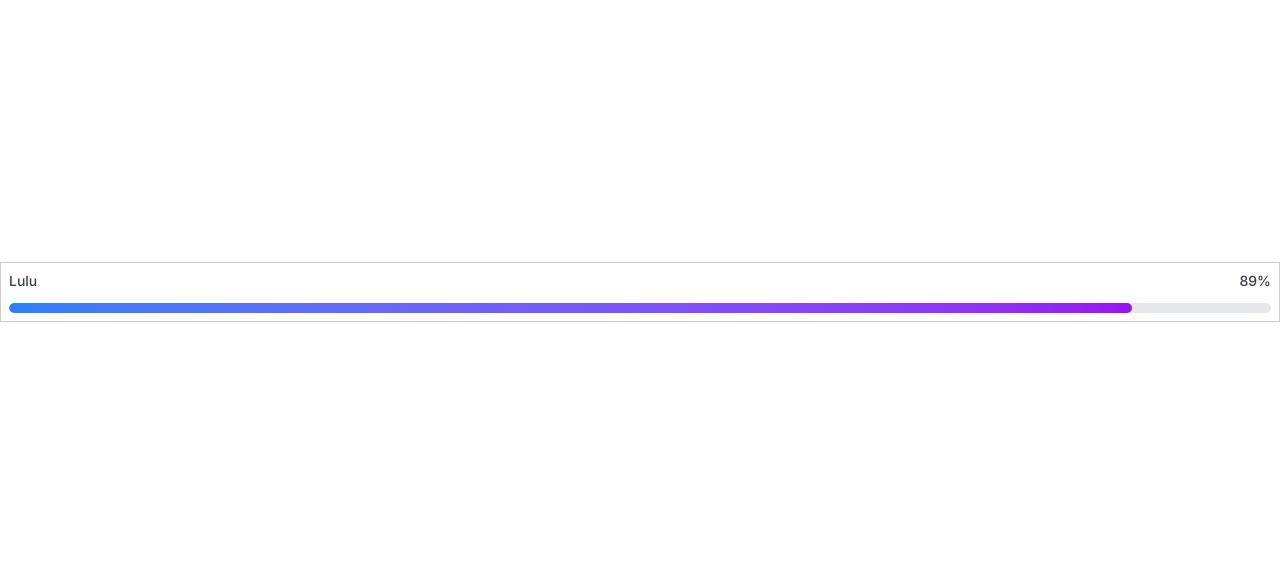
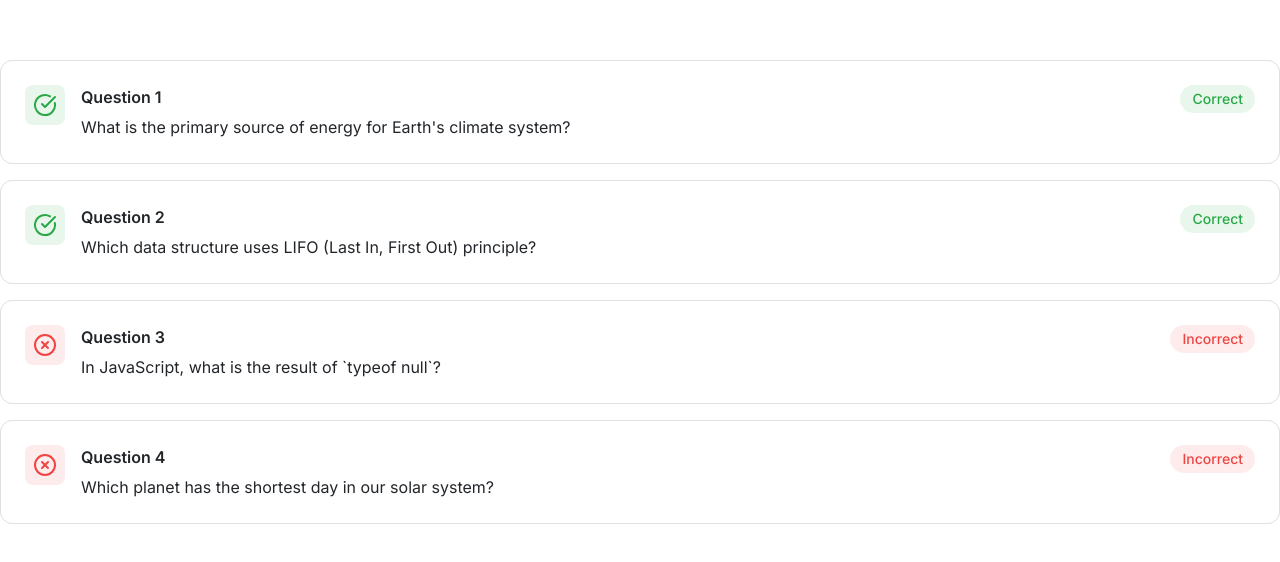
Before and after one commit to johnreyluntayao/revview, a Next.js app: page / in a window 1280 px wide. Shown: the part 108-670 px from the top of the page. Built offline with nearby package versions, Linux system fonts and the light colour scheme.

Commit message:
add quiz accordion component

```diff
--- a/app/page.tsx
+++ b/app/page.tsx
@@ -4,22 +4,85 @@ import CountDownTimer from "@/components/atoms/CountDownTimer";
 import Feedback from "@/components/atoms/Feedback";
 import Footer from "@/components/atoms/Footer";
 import Progress from "@/components/atoms/Progress";
-import { NavBar } from "@/lib/imports";
+import { NavBar, QuizAccordion } from "@/lib/imports";
 import { Car, Eye } from "lucide-react";
 
 import { Users, UserCheck, BookOpen, BarChart2, Trophy, Clock } from "lucide-react";
 
 
 export default function Home() {
+
+ const sampleQuestions = [
+  {
+    id: "q1",
+    text: "What is the primary source of energy for Earth's climate system?",
+    options: [
+      "Geothermal heat from the Earth's core",
+      "Solar radiation from the Sun",
+      "Tidal forces from the Moon",
+      "Radioactive decay in the mantle",
+    ],
+    correctAnswer: "B",
+    explanation:
+      "The Sun provides nearly all the energy that drives Earth's climate system through solar radiation. Geothermal, tidal, and radioactive sources contribute only a tiny fraction.",
+  },
+  {
+    id: "q2",
+    text: "Which data structure uses LIFO (Last In, First Out) principle?",
+    options: ["Queue", "Linked List", "Stack", "Binary Tree"],
+    correctAnswer: "C",
+    explanation:
+      "A **stack** follows the LIFO principle — the last element added is the first one removed (like a stack of plates). Queues use FIFO (First In, First Out).",
+  },
+  {
+    id: "q3",
+    text: "In JavaScript, what is the result of `typeof null`?",
+    options: ["null", "undefined", "object", "boolean"],
+    correctAnswer: "C",
+    explanation:
+      "Due to a famous bug in the original JavaScript implementation, `typeof null` returns `'object'`. This is considered a historical error that was never fixed for backward compatibility.",
+  },
+  {
+    id: "q4",
+    text: "Which planet has the shortest day in our solar system?",
+    options: ["Mercury", "Jupiter", "Earth", "Saturn"],
+    correctAnswer: "B",
+    explanation:
+      "Jupiter has the shortest day of any planet, completing one rotation in approximately **9 hours and 56 minutes**. Despite being much larger than Earth, it rotates very quickly.",
+  },
+];
+
+ const sampleAnswers = [
+  {
+    questionId: "q1",
+    selectedOption: "B",
+    isCorrect: true,
+  },
+  {
+    questionId: "q2",
+    selectedOption: "C",
+    isCorrect: true,
+  },
+  {
+    questionId: "q3",
+    selectedOption: "A", // wrong
+    isCorrect: false,
+  },
+  {
+    questionId: "q4",
+    selectedOption: "C", // wrong
+    isCorrect: false,
+  },
+];
+
   return (
     <div className="flex min-h-screen items-center justify-center font-sans">
 
-   <Progress
-   variant="percent"
-   label="Lulu"
-   percentage={89}
+   <QuizAccordion
+   questions={sampleQuestions}
+    answers={sampleAnswers}
+   />
 
-   />
 </div>
   );
 }
--- a/components/atoms/Chip.tsx
+++ b/components/atoms/Chip.tsx
@@ -7,28 +7,32 @@ import React from 'react'
     text: '',
   },
   numerical: {
-    background: 'bg-blue-100',
-    text: 'text-blue-800',
+    background: 'bg-primary/10',
+    text: 'text-primary',
   },
   verbal: {
-    background: 'bg-green-100',
-    text: 'text-green-800',
+    background: 'bg-success/10',
+    text: 'text-success',
   },
   general: {
-    background: 'bg-purple-100',
-    text: 'text-purple-800',
+    background: 'bg-secondary/10',
+    text: 'text-secondary',
   },
   analytical: {
-    background: 'bg-amber-100', // or orange-100 / yellow-100
+    background: 'bg-amber-100',
     text: 'text-amber-800',
   },
   correct: {
-    background: 'bg-emerald-100',
-    text: 'text-emerald-800 font-medium',
+    background: 'bg-success/10',
+    text: 'text-success',
+  },
+  incorrect: {
+    background: 'bg-destructive/10',
+    text: 'text-destructive',
   },
   resolved: {
-    background: 'bg-cyan-100',
-    text: 'text-cyan-800 font-medium',
+    background: 'bg-success/10',
+    text: 'text-success',
   },
   score: {
     background: 'bg-indigo-50',
@@ -45,7 +49,7 @@ const Chip: React.FC<ChipProps> = ({
 }) => {
   const style = variantStyles[variant] || variantStyles.default
 
-    const baseClasses = `inline-flex items-center gap-2 px-3 py-1 text-xs md:text-sm lg:text-base ${className} ${style.background} ${style.text} rounded-full`
+    const baseClasses = `inline-flex items-center font-medium gap-2 px-3 py-1 text-xs md:text-sm ${className} ${style.background} ${style.text} rounded-full`
   return (
 
     <div className={baseClasses}>
--- /dev/null
+++ b/components/ui/QuizAccordion.tsx
@@ -0,0 +1,155 @@
+"use client";
+
+import { IncorrectAnswer, CorrectAnswer } from "@/lib/icons";
+import { Chip } from "@/lib/imports";
+import { useState } from "react";
+
+interface Question {
+  id: string | number;
+  text: string;
+  options: string[];
+  correctAnswer: string;
+  explanation: string;
+}
+
+interface Answer {
+  questionId: string | number;
+  selectedOption: string;
+  isCorrect: boolean;
+}
+
+interface QuizAccordionProps {
+  questions: Question[];
+  answers: Answer[];
+}
+
+const optionLetters = ["A", "B", "C", "D", "E", "F", "G", "H"];
+
+export default function QuizAccordion({
+  questions,
+  answers,
+}: QuizAccordionProps) {
+  const [expandedQuestion, setExpandedQuestion] = useState<number | null>(null);
+
+  return (
+    <div className="space-y-4 w-full">
+      {questions.map((question, idx) => {
+        const answer = answers.find((a) => a.questionId === question.id);
+        const isExpanded = expandedQuestion === idx;
+
+        return (
+          <div
+            key={question.id ?? idx}
+            className="border border-border rounded-xl overflow-hidden bg-card"
+          >
+            <button
+              onClick={() =>
+                setExpandedQuestion(isExpanded ? null : idx)
+              }
+              className="w-full p-5 sm:p-6 hover:bg-muted/40 transition-colors text-left flex items-start gap-4"
+            >
+              <div
+                className={`w-10 h-10 rounded-lg flex items-center justify-center shrink-0 ${
+                  answer?.isCorrect
+                    ? "bg-success/10"
+                    : "bg-destructive/10"
+                }`}
+              >
+                {answer?.isCorrect ? (
+                  <CorrectAnswer className="w-6 h-6 text-success" />
+                ) : (
+                  <IncorrectAnswer className="w-6 h-6 text-destructive" />
+                )}
+              </div>
+
+              <div className="flex-1 min-w-0">
+                <p className="font-semibold text-foreground mb-1.5">
+                  Question {idx + 1}
+                </p>
+                <p className="text-foreground">
+                  {question.text}
+                </p>
+              </div>
+
+              <Chip
+                variant={`${answer?.isCorrect ? "correct" : "incorrect"}`}
+                text={answer?.isCorrect ? "Correct" : "Incorrect"}
+              />
+            </button>
+
+            <div
+              className={`
+                grid transition-all duration-300 ease-out
+                ${isExpanded ? "grid-rows-[1fr] opacity-100" : "grid-rows-[0fr] opacity-0"}
+              `}
+            >
+              <div className="overflow-hidden">
+                <div className="border-t border-border p-5 sm:p-6 bg-muted/30">
+                  <div className="space-y-6">
+                    {/* Options */}
+                    <div>
+                      <p className="text-sm font-semibold text-muted-foreground mb-3">
+                        All Options:
+                      </p>
+                      <div className="space-y-2.5">
+                        {question.options.map((option, optIdx) => {
+                          const letter = optionLetters[optIdx] ?? String(optIdx + 1);
+                          const isCorrect = letter === question.correctAnswer;
+                          const isSelected = letter === answer?.selectedOption;
+
+                          return (
+                            <div
+                              key={optIdx}
+                              className={`p-3.5 rounded-lg border transition-colors ${
+                                isCorrect && isSelected
+                                  ? "border-success/50 bg-success/5"
+                                  : isCorrect
+                                  ? "border-success/40 bg-success/8"
+                                  : isSelected && !answer?.isCorrect
+                                  ? "border-destructive/50 bg-destructive/5"
+                                  : "border-border/60 bg-background/40"
+                              }`}
+                            >
+                              <div className="flex items-center gap-3">
+                                <span className="font-semibold text-foreground min-w-6">
+                                  {letter}.
+                                </span>
+                                <span className="text-foreground flex-1">
+                                  {option}
+                                </span>
+
+                                {isCorrect && (
+                                  <Chip variant="correct" text="Correct" />
+                                )}
+
+                                {isSelected && !answer?.isCorrect && (
+                                  <Chip variant="incorrect" text="Your Answer" />
+                                )}
+                              </div>
+                            </div>
+                          );
+                        })}
+                      </div>
+                    </div>
+
+                    {/* Explanation */}
+                    {question.explanation && (
+                      <div>
+                        <p className="text-sm font-semibold text-muted-foreground mb-2.5">
+                          Explanation:
+                        </p>
+                        <div className="prose prose-neutral dark:prose-invert text-foreground text-[15px] leading-relaxed">
+                          {question.explanation}
+                        </div>
+                      </div>
+                    )}
+                  </div>
+                </div>
+              </div>
+            </div>
+          </div>
+        );
+      })}
+    </div>
+  );
+}
--- a/lib/imports.ts
+++ b/lib/imports.ts
@@ -10,9 +10,11 @@ export { default as SummaryPanel } from "@/components/ui/SummaryPannel";
 export { default as Login } from "@/components/ui/Login";
 export { default as SignUp } from "@/components/ui/SignUp";
 export { default as Feedback } from "@/components/atoms/Feedback";
+export { default as QuizAccordion } from "@/components/ui/QuizAccordion";
 
 
 //Atom Components
 export { default as Button } from "@/components/atoms/Button";
 export { default as InputField } from "@/components/atoms/InputField";
 export { default as Card } from "@/components/atoms/Card";
+export { default as Chip } from "@/components/atoms/Chip";
--- a/lib/types.ts
+++ b/lib/types.ts
@@ -139,6 +139,7 @@ export interface ChipProps {
     | 'general'
     | 'analytical'
     | 'correct'
+    | 'incorrect'
     | 'resolved'
     | 'score'
     | 'default'
```
